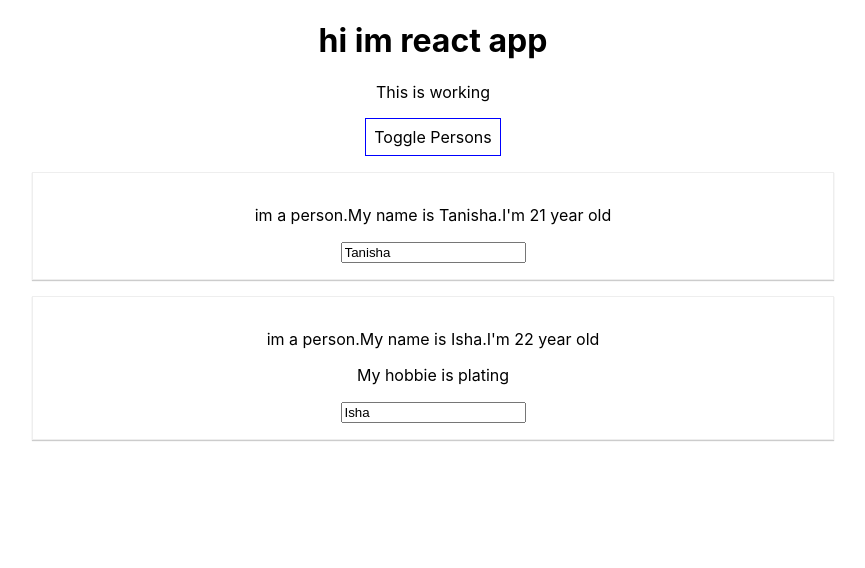
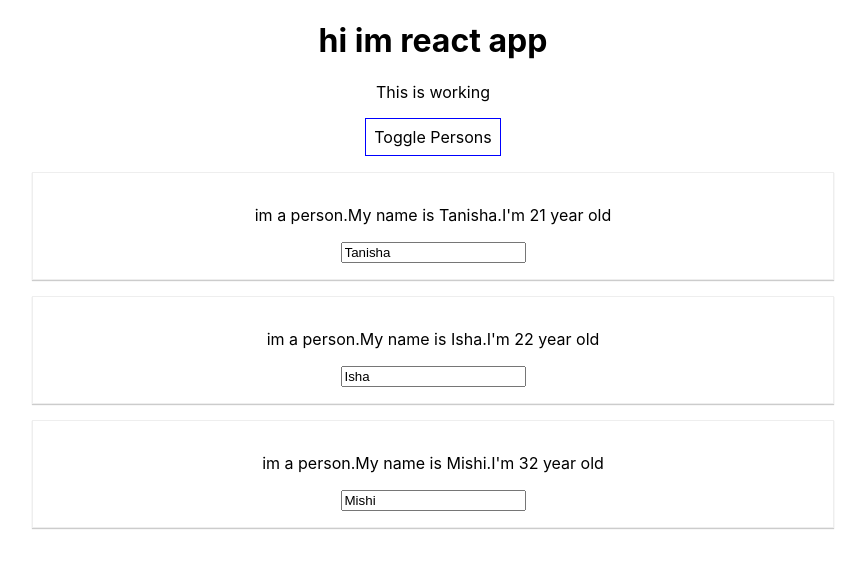
Before and after one commit to tanisha2398/Reactbasic, a React (Create React App) app: page / in a window 1280 px wide. Both pictures are taken after a click on the button "Toggle Persons". Shown: the top 568 px of the page, without its empty margins (207-1072 px from the left). Built offline with nearby package versions, Linux system fonts and the light colour scheme.

Commit message:
conditionall output object and list

```diff
--- a/src/App.js
+++ b/src/App.js
@@ -4,20 +4,36 @@
 
 class App extends Component {
   state = {
-    persons: [{ name: "Tanisha", age: 21 }, { name: "Isha", age: 22 }],
+    persons: [
+      { id: "fxghj", name: "Tanisha", age: 21 },
+      { id: "cvbnm", name: "Isha", age: 22 },
+      { id: "asdf", name: "Mishi", age: 32 }
+    ],
     showPersons: false
   };
 
-  switchNameHandler = newName => {
-    // console.log("clickes");
+  deletePersonHandler = personIndex => {
+    // const persons = this.state.persons.slice();
+    const persons = [...this.state.persons];
+    persons.splice(personIndex, 1);
     this.setState({
-      persons: [{ name: newName, age: 21 }, { name: "Isha", age: 29 }]
+      persons: persons
     });
   };
 
-  nameChangedEventHandler = e => {
+  nameChangedEventHandler = (event, id) => {
+    const personIndex = this.state.persons.findIndex(person => {
+      return person.id === id;
+    });
+    const person = {
+      ...this.state.persons[personIndex]
+    };
+    person.name = event.target.value;
+
+    const persons = [...this.state.persons];
+    persons[personIndex] = person;
     this.setState({
-      persons: [{ name: "Tanisha", age: 21 }, { name: e.target.value, age: 29 }]
+      persons: persons
     });
   };
 
@@ -36,6 +52,27 @@
       padding: "8px",
       cursor: "pointer"
     };
+
+    let persons = null;
+    if (this.state.showPersons) {
+      persons = (
+        <div>
+          {this.state.persons.map((person, index) => {
+            return (
+              <Person
+                name={person.name}
+                age={person.age}
+                click={this.deletePersonHandler.bind(this, index)}
+                key={person.id}
+                changed={event =>
+                  this.nameChangedEventHandler(event, person.id)
+                }
+              />
+            );
+          })}
+        </div>
+      );
+    }
     return (
       <div className="App">
         <h1>hi im react app</h1>
@@ -43,22 +80,8 @@
         <button style={style} onClick={this.togglePersonsHandler}>
           Toggle Persons
         </button>
-        {this.state.showPersons === true ? (
-          <div>
-            <Person
-              name={this.state.persons[0].name}
-              age={this.state.persons[0].age}
-            />
-            <Person
-              name={this.state.persons[1].name}
-              age={this.state.persons[1].age}
-              click={this.switchNameHandler.bind(this, "Himmu")}
-              changed={this.nameChangedEventHandler}
-            >
-              My hobbie is plating
-            </Person>
-          </div>
-        ) : null}
+
+        {persons}
       </div>
     );
   }
```
